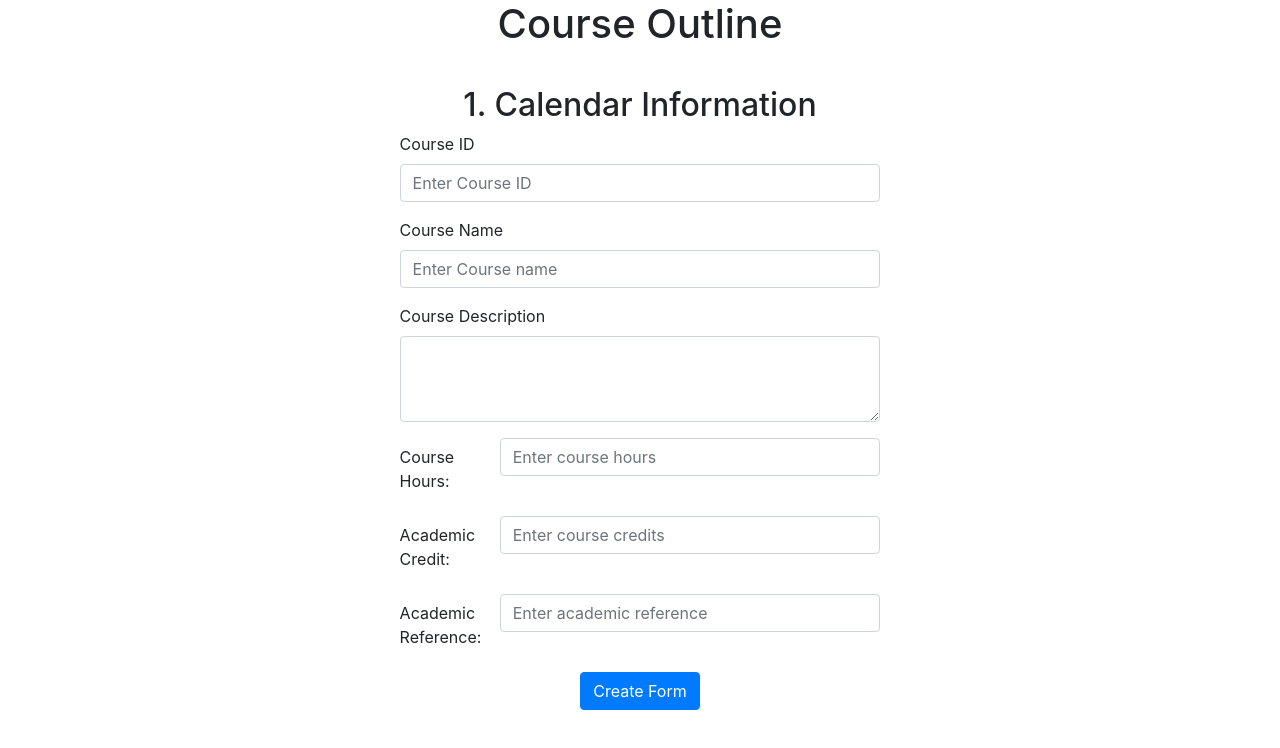
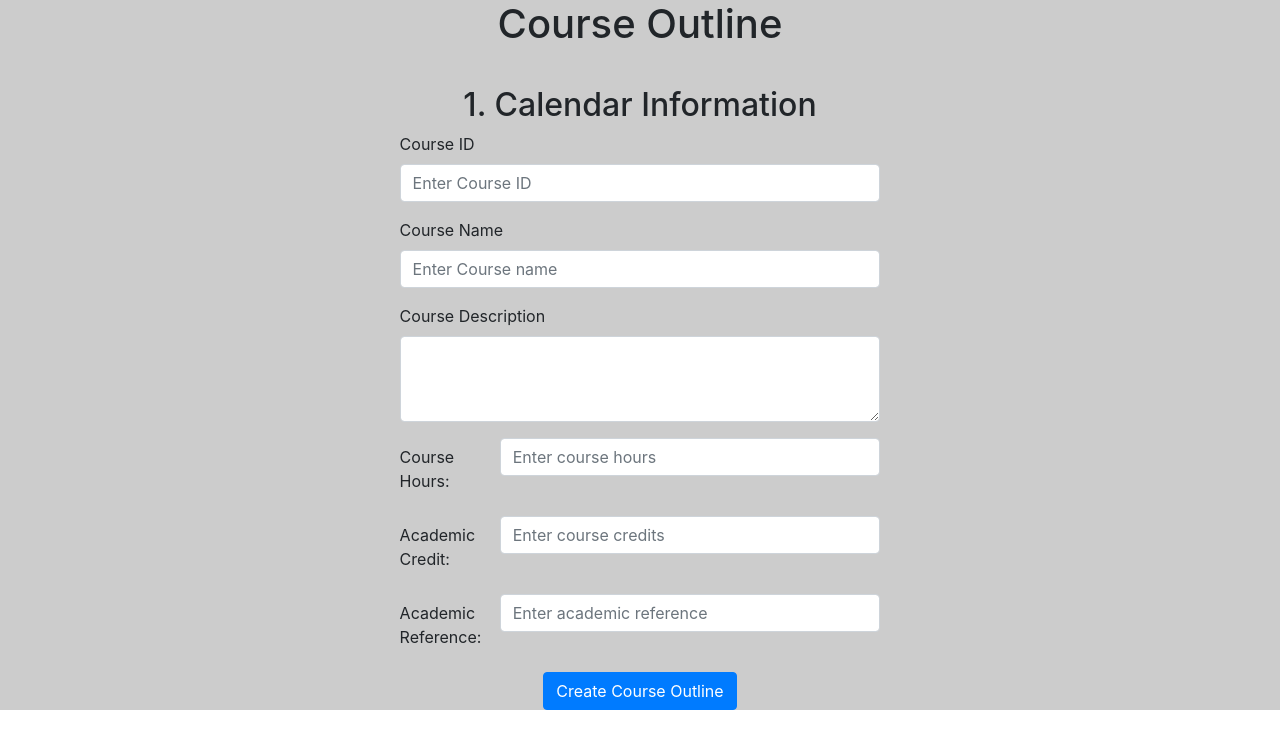
Before and after one commit to khoi16ngo/ENSF607WebDevProject, a React (Create React App) app in the folder project/: page / in a window 1280 px wide. Shown: the top 748 px of the page. Built offline with nearby package versions, Linux system fonts and the light colour scheme.

Commit message:
Added some styling

```diff
--- a/project/src/Pages/CreateForm.css
+++ b/project/src/Pages/CreateForm.css
@@ -1,3 +1,9 @@
+.mainForm{
+    background-color:rgb(204, 204, 204);
+}
+
+
+
 .mainPage{
     display: flex;
     justify-content: center;
--- a/project/src/Pages/CreateForm.js
+++ b/project/src/Pages/CreateForm.js
@@ -11,7 +11,7 @@ export default function CreateForm({ state, setState, setIsSubmitted }) {
 
 
     return (
-         <div>
+         <div className='mainForm'>
             <h1 className='title'>Course Outline</h1>
             <div>
             <h2 className= 'information'>1. Calendar Information</h2>
@@ -119,7 +119,7 @@ export default function CreateForm({ state, setState, setIsSubmitted }) {
                     setIsSubmitted(true)
                 // window.location.href='http://localhost:3001/form';
                 }}
-            > Create Form</Button>
+            > Create Course Outline</Button>
             </div>
         </div>
 
```
Also changed, not shown: 1 other file (tests, documents, lock files or other folders).
